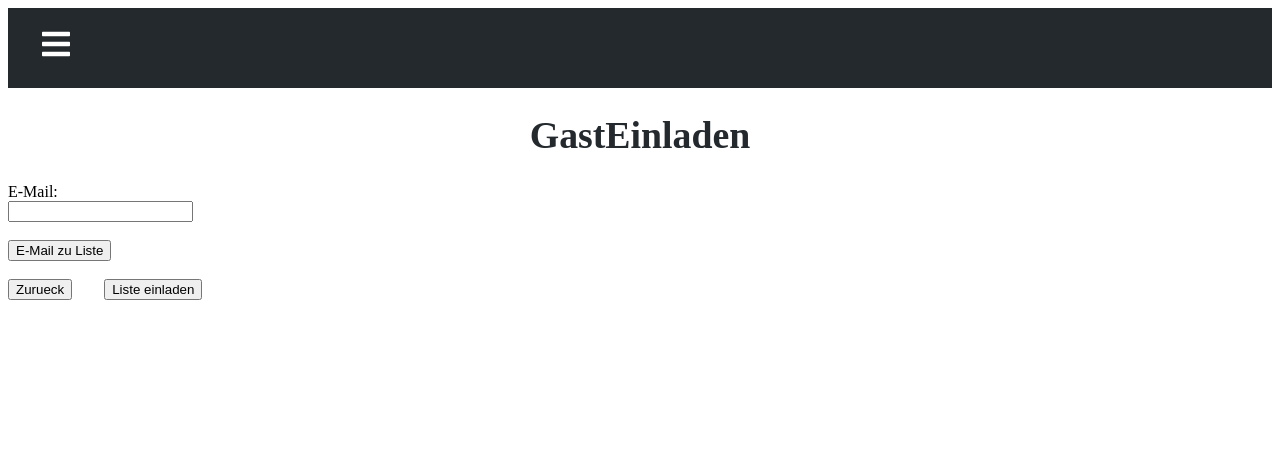
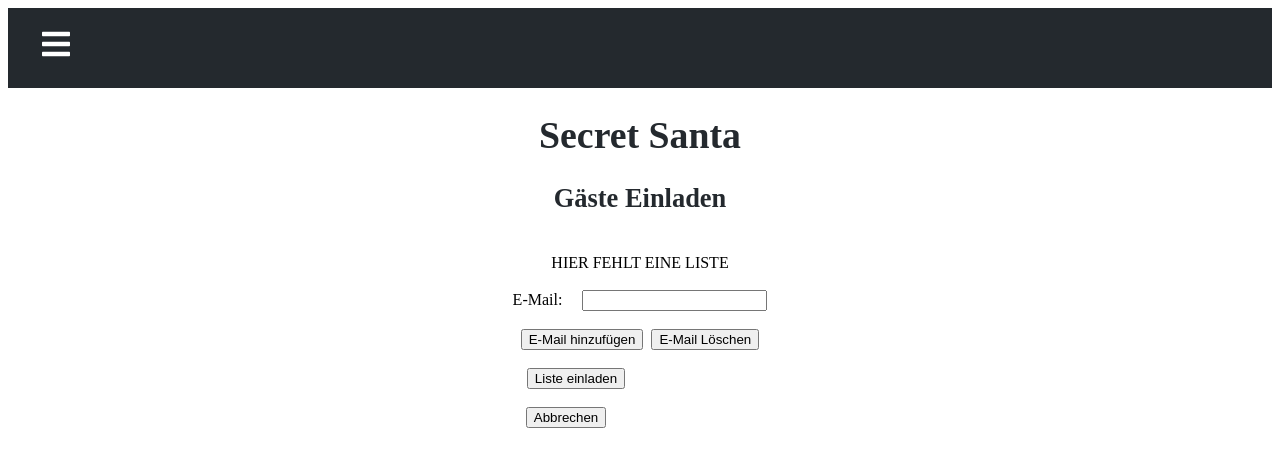
Before and after one commit to pgs3238/WichtelApp2, a React (Create React App) app in the folder src/main/frontend/: page /eventVerwaltung/eventAnsehen/teliEinsehen/gastEinladen in a window 1280 px wide. Shown: the top 466 px of the page. Built offline with nearby package versions, Linux system fonts and the light colour scheme.

Commit message:
start gasteinladen...

```diff
--- /dev/null
+++ b/src/main/frontend/src/pages/GastEinladen.css
@@ -0,0 +1,15 @@
+.email {
+    text-align: center;
+}
+
+.submit {
+    text-align: center;
+}
+
+.listeEinladen {
+    text-align: center;
+}
+
+.abbrechen {
+    text-align: center;
+}
--- a/src/main/frontend/src/pages/GastEinladen.jsx
+++ b/src/main/frontend/src/pages/GastEinladen.jsx
@@ -1,4 +1,5 @@
 import React, {useState} from "react";
+import './GastEinladen.css'
 
 function Layout () {
 
@@ -16,46 +17,40 @@ function Layout () {
     }
     return (
         <form onSubmit={handleSubmit}>
-            <h1>GastEinladen</h1>
-
-            <label>E-Mail:
-                &emsp;&emsp;
-            </label>
-
+            <h1>Secret Santa</h1>
+            <h2>Gäste Einladen</h2>
             <br/>
-
-
+            <div className="hier">
+                <label> HIER FEHLT EINE LISTE</label>
+            </div>
+            <br/>
+            <div className="email">
+                <label>E-Mail: </label>
+                &emsp;
                 <input
                     type = "text"
                     placeholder= ""
                     id = "email"
                     name = "email"
-                value = {inputs.email || ""}
                     onChange = {handleChange}
                 />
-
-            <br/><br/>
-
-            <input
-                type="submit"
-                id="emailZuListe"
-                value="E-Mail zu Liste"/>
-
+            </div>
             <br/>
+            <div className="submit">
+                <input type="submit" id="emailZuListe" value="E-Mail hinzufügen"/>
+                &nbsp;&nbsp;
+                <input type="submit" id="emailausListe" value="E-Mail Löschen"/>
+            </div>
             <br/>
-
-            <input
-                type="submit"
-                id="zurueck"
-                value="Zurueck"/>
-            &emsp;&emsp;
-
-            <input
-                type="submit"
-                id="listeEinladen"
-                value="Liste einladen"/>
-
-
+            <div className="listeEinladen">
+                <input type="submit" id="listeEinladen" value="Liste einladen"/>
+                &emsp;&emsp;&emsp;&emsp;&emsp;&emsp;&emsp;&emsp;
+            </div>
+            <br/>
+            <div className="abbrechen">
+                <input type="submit" id="abbrechen" value="Abbrechen"/>
+                &emsp;&emsp;&emsp;&emsp;&emsp;&emsp;&emsp;&emsp;&emsp;&nbsp;
+            </div>
         </form>
 
     );
```
Lines whose indentation alone changed are shown as unchanged.
